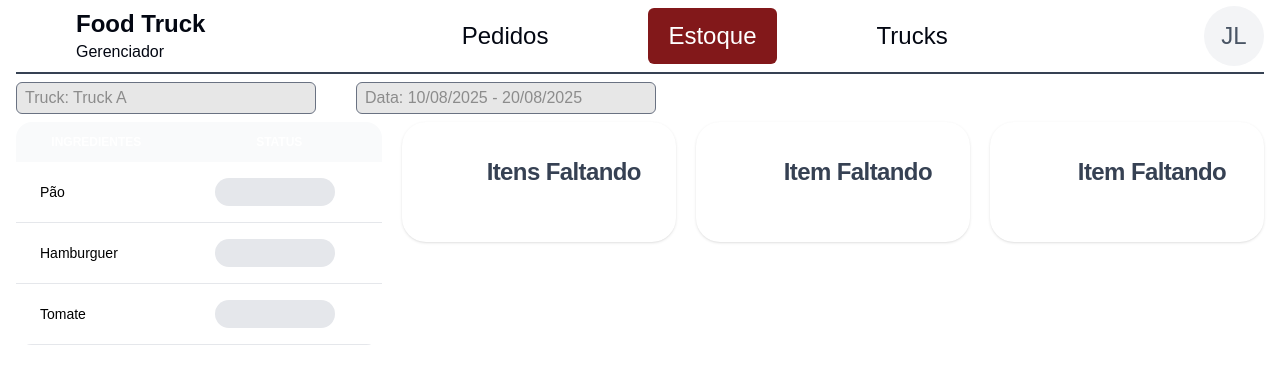
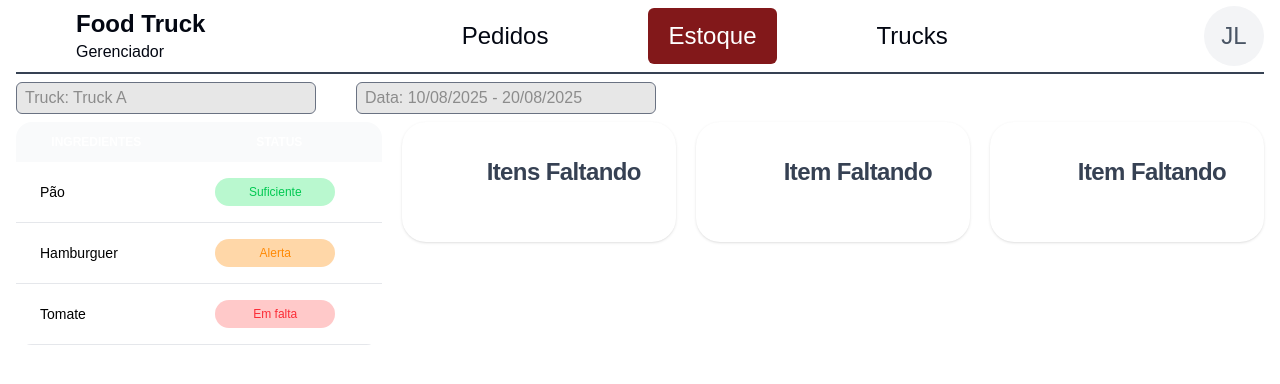
Before and after one commit to llei7e/Integrador-Food-Truck, a Next.js app in the folder web/: page /stocks in a window 1280 px wide. Shown: the top 384 px of the page. Built offline with nearby package versions, Linux system fonts and the light colour scheme; some icons are missing.

Commit message:
feat:adicionado integracao com backend

```diff
--- a/web/src/app/components/tableIngredient.tsx
+++ b/web/src/app/components/tableIngredient.tsx
@@ -20,7 +20,7 @@ export default function tableIngredient() {
               Pão
             </th>
             <td className="px-6 py-4 flex items-center justify-center">
-              <Status text="Suficiente"/>
+              <Status status="Suficiente" />
             </td>
           </tr>
           <tr className="bg-white border-b border-gray-200">
@@ -28,7 +28,7 @@ export default function tableIngredient() {
               Hamburguer
             </th>
             <td className="px-6 py-4 flex items-center justify-center">
-              <Status text="Alerta"/>
+              <Status status="Alerta" />
             </td>
           </tr>
           <tr className="bg-white border-b border-gray-200">
@@ -36,7 +36,7 @@ export default function tableIngredient() {
               Tomate
             </th>
             <td className="px-6 py-4 flex items-center justify-center">
-              <Status text="Em falta"/>
+              <Status status="Em falta" />
             </td>
           </tr>
         </tbody>
```
